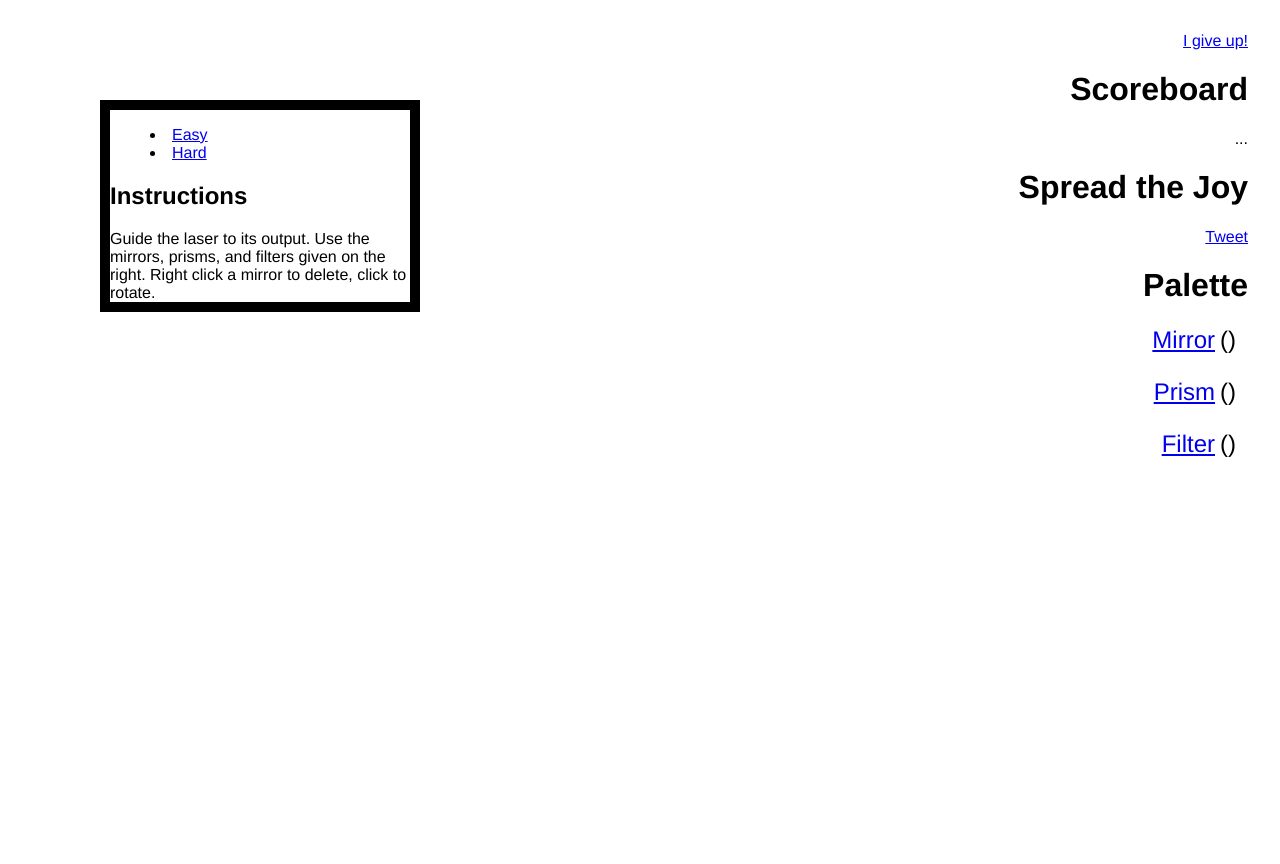
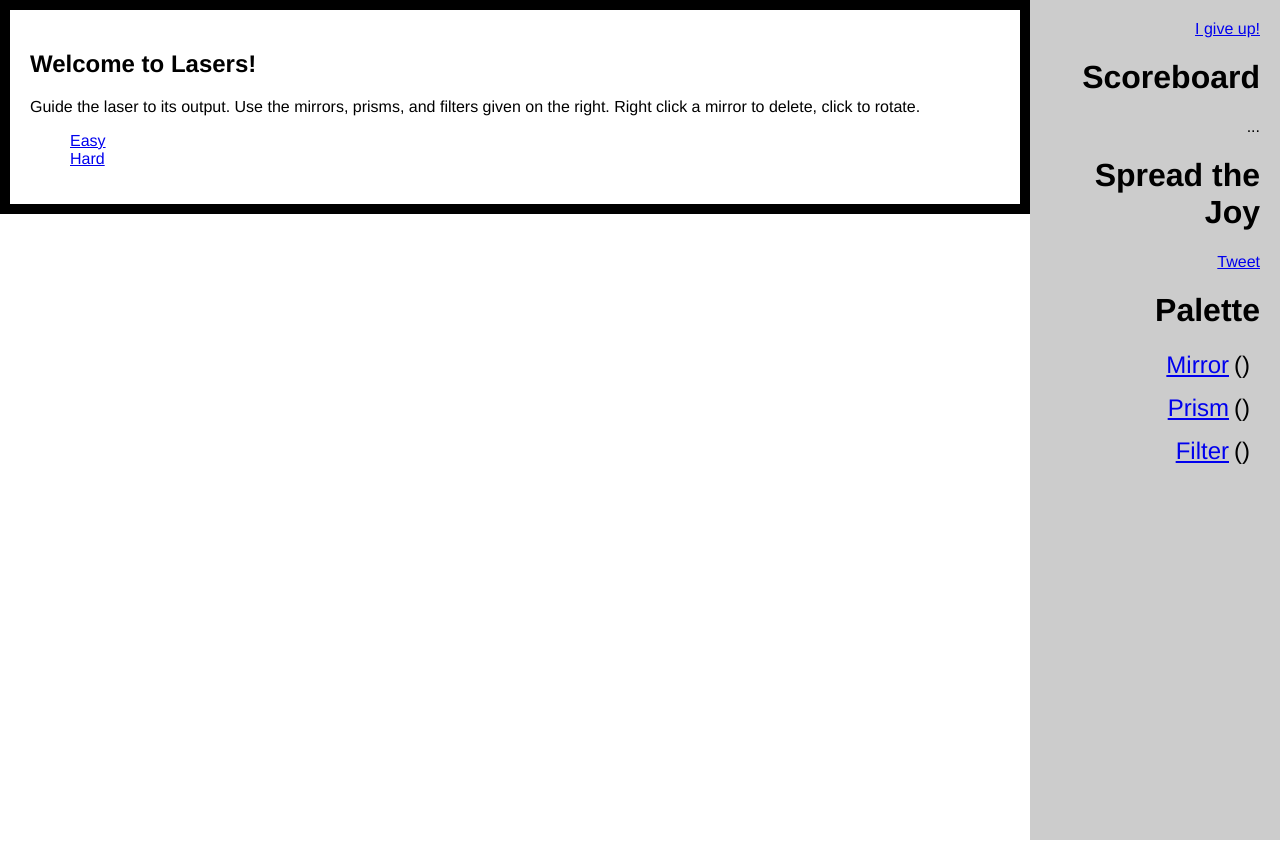
Before and after one commit to prasincs/team-hyphen-2011, a website: page public/index.html in a window 1280 px wide. After the commit the page ends 840 px from the top, so only its background shows below. Drawn offline with nearby package versions, Linux system fonts and the light colour scheme; a web font is replaced by a local one.

Commit message:
some changes

```diff
--- /dev/null
+++ b/public/index.css
@@ -0,0 +1,94 @@
+ul,menu { list-style-type: none; }
+
+html, body {height: 100%;}
+body {
+    margin: 0;
+    padding: 0;
+    font-family: "Aldrich", "Helvetica";
+    font-size: 16px;
+    background: #fff;
+    overflow: hidden;
+}
+
+.fg, .mg, .bg {
+    background : transparent;
+    position   : absolute;
+    top        : 0;
+    left       : 0;
+    cursor: pointer !important;
+
+}
+.fg { z-index: 12; }
+.local .fg {background: rgba(100,255,100,0.1);}
+.local .fg:hover {background: transparent;}
+.mg { z-index: 11; }
+.bg { z-index: 10; }
+
+.plot {
+    width: 500px;
+    height: 500px;
+    margin: 0; padding: 0; border: none;
+    position: absolute;
+}
+
+header {
+    position: absolute;
+    right: 0; top: 0;
+    height: 100%;
+    z-index: 1000;
+    margin: 0; padding: 20px;
+    background: #ccc;
+    text-align: right;
+    width: 210px;
+}
+    #menu li {
+        list-style-type: none;
+        padding: 0; margin: 0;
+    }
+    #palate {
+        list-style-type: none;
+        margin: 0; padding: 0;
+    }
+        #palate li {
+            font-size: 24px;
+            margin: 0 10px 15px 0 ; padding: 0;
+            text-align: right;
+        }
+        #palate li.selected {
+          background: #00ffaa;
+        }
+            #palate li:hover {
+                background: #ffff00;
+                cursor: pointer;
+            }
+            #palate li span {
+                margin: 0 0 0 5px;
+            }
+                #palate li span::before { content: "(" }
+                #palate li span::after  { content: ")" }
+
+#wrapper {
+    width: 100%;
+    height: 100%;
+    margin: 0; padding: 0;
+    overflow: hidden;
+    position: absolute;
+}
+    #tl {
+    }
+
+#start-panel {
+    position: absolute;
+    left: 0; right: 250px; top: 0;
+    background: #fff;
+    z-index: 5000;
+    padding: 20px;
+    border: 10px solid black;
+}
+    #start-panel > div {
+    }
+canvas {
+    border: 10px solid blue;
+}
+
+._tile { background: transparent; border: 1px solid #000 }
--- a/public/index.html
+++ b/public/index.html
@@ -5,6 +5,7 @@
         <meta itemprop="name" content="Game: tagline">
         <meta itemprop="description" content="Description">
         <title>We need a title</title>
+        <link rel="stylesheet" href="index.css" type="text/css" media="screen" />
         <script src="http://ajax.googleapis.com/ajax/libs/jquery/1.6.2/jquery.min.js" type="text/javascript" charset="utf-8"></script>
         <script src="https://ajax.googleapis.com/ajax/libs/jqueryui/1.8.16/jquery-ui.min.js" type="text/javascript" charset="utf-8"></script>
         <script src="jquery.ui.infiDrag.js" type="text/javascript"></script>
@@ -26,106 +27,6 @@
             var s = document.getElementsByTagName('script')[0]; s.parentNode.insertBefore(po, s);
           })();
         </script>
-        <style>
-
-            html, body {height: 100%;}
-
-            body {
-                margin: 0;
-                padding: 0;
-                font-family: "Aldrich", "Helvetica";
-                font-size: 16px;
-                background: #fff;
-                overflow: hidden;
-            }
-
-            #wrapper {
-                width: 100%;
-                height: 100%;
-                margin: 0; padding: 0;
-                overflow: hidden;
-                position: absolute;
-            }
-
-            .fg, .mg, .bg {
-                background : transparent;
-                position   : absolute;
-                top        : 0;
-                left       : 0;
-                cursor: pointer !important;
-
-            }
-
-            .fg { z-index: 12; }
-            .local .fg {background: rgba(100,255,100,0.1);}
-            .local .fg:hover {background: transparent;}
-
-            .mg { z-index: 11; }
-            .bg { z-index: 10; }
-
-            .plot {
-                width: 500px;
-                height: 500px;
-                margin: 0; padding: 0; border: none;
-                position: absolute;
-            }
-
-            header {
-                position: absolute;
-                right: 0; top: 0;
-                height: 100%;
-                z-index: 1000;
-                margin: 0; padding: 2em;
-                background: rgba(255,255,255,0.8);
-                text-align: right;
-
-            }
-
-                #menu li {
-                    list-style-type: none;
-                    padding: 0; margin: 0;
-                }
-
-            #palate {
-                list-style-type: none;
-                margin: 0; padding: 0;
-            }
-
-            #palate li {
-                font-size: 24px;
-                margin: 0 0.5em 1em 0 ; padding: 0;
-                text-align: right;
-            }
-
-            #palate li:hover {
-                background: #ffff00;
-                cursor: pointer;
-            }
-
-            #palate li span {
-                margin: 0 0 0 5px;
-            }
-            #palate li span::before { content: "(" }
-            #palate li span::after  { content: ")" }
-            #palate li.selected {
-              background: #00ffaa;
-            }
-
-            #tl {
-
-            }
-
-            #start-panel {
-                position: absolute;
-                width: 300px;
-                top: 100px;
-                left: 100px;
-                background: #fff;
-                border: 10px solid #000;
-                z-index: 500;
-            }
-            ._tile { background: transparent; border: 1px solid #000 }
-        </style>
       </head>
     <body>
         <header>
@@ -155,15 +56,15 @@
             </div>
         </div>
         <div id="start-panel">
+            <div id="instructions">
+                <h2>Welcome to Lasers!</h2>
+                Guide the laser to its output. Use the mirrors, prisms, and filters given
+                on the right. Right click a mirror to delete, click to rotate.
+            <div>
             <menu id="difficulty-menu">
                 <li><a href="#" data-difficulty="easy">Easy</a></li>
                 <li><a href="#" data-difficulty="hard">Hard</a></li>
             </menu>
-            <div id="instructions">
-                <h2>Instructions</h2>
-                Guide the laser to its output. Use the mirrors, prisms, and filters given
-                on the right. Right click a mirror to delete, click to rotate.
-            <div>
         <div>
     </body>
 </html>
```
